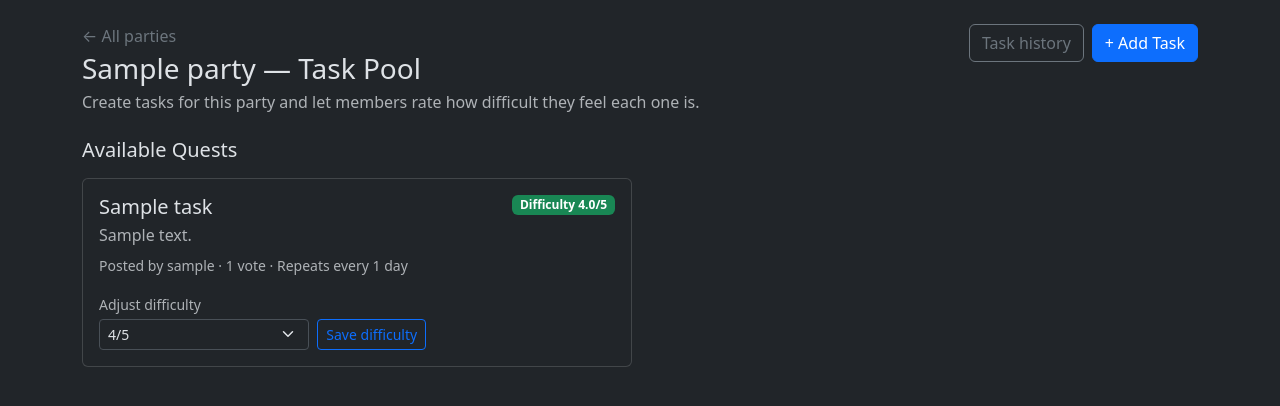
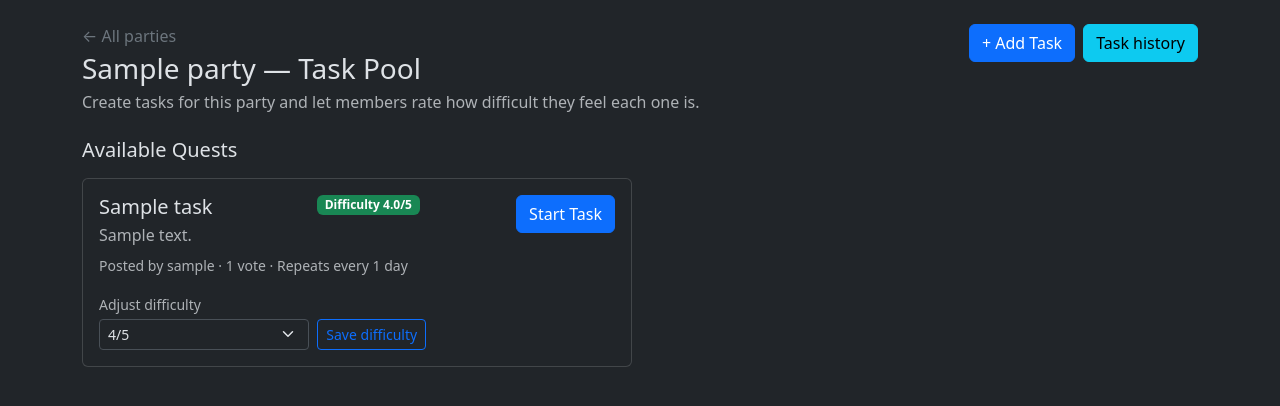
Before and after one commit to UCCS-CS4300-5300/QuestLog, a Django app: page /tasks/ in a window 1280 px wide. Shown: the part 72-478 px from the top of the page. Run offline with Django 5.2, Linux system fonts and the light colour scheme; a user stored in the database is signed in; tables that the repository leaves empty hold one stand-in row (values such as "Sample post"); grey boxes marked "Sample" are stand-in pictures; some libraries are stand-ins or nearby versions.

Commit message:
clean up UI

```diff
--- a/QuestLog/templates/tasks.html
+++ b/QuestLog/templates/tasks.html
@@ -41,8 +41,8 @@
       <p class="text-muted mb-0">Create tasks for this party and let members rate how difficult they feel each one is.</p>
     </div>
     <div class="d-flex flex-wrap gap-2 justify-content-end">
-      <a class="btn btn-outline-secondary" href="{% url 'QuestLog:task_history' %}">Task history</a>
       <a class="btn btn-primary" href="{% url 'QuestLog:create_task' %}?guid={{ party.guid }}">+ Add Task</a>
+      <a class="btn btn-info" href="{% url 'QuestLog:task_history' %}">Task history</a>
     </div>
   </div>
 
@@ -52,9 +52,7 @@
       <div class="col-md-6">
         <div
           class="card h-100 task-tile"
-          role="link"
           tabindex="0"
-          data-task-url="{% url 'QuestLog:complete_task' %}?task_id={{ task.id }}"
         >
           <div class="card-body">
             <div class="d-flex justify-content-between align-items-start mb-2">
@@ -63,6 +61,7 @@
                 <p class="card-text text-muted mb-0">{{ task.description }}</p>
               </div>
               <span class="badge text-bg-success ms-2">Difficulty {{ task.weighted_difficulty_display }}/5</span>
+              <a class="btn btn-primary" href="{% url 'QuestLog:complete_task' %}?task_id={{ task.id }}">Start Task</a>
             </div>
 
             <p class="card-text text-muted small mb-3">
```
